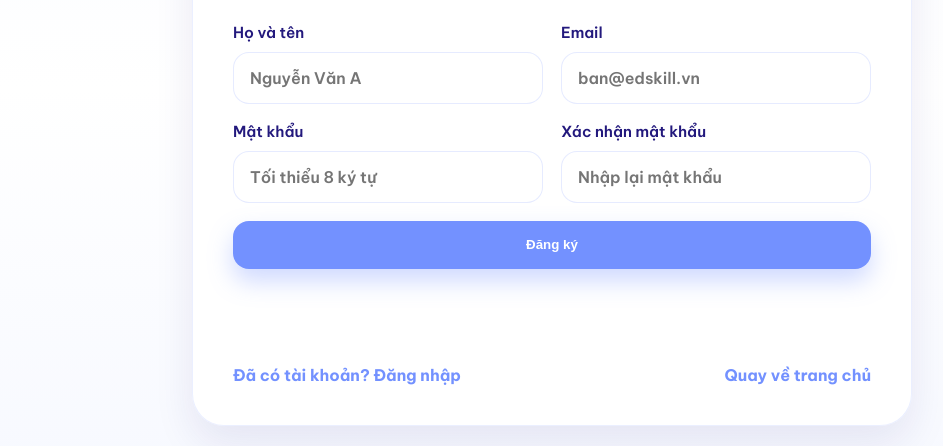
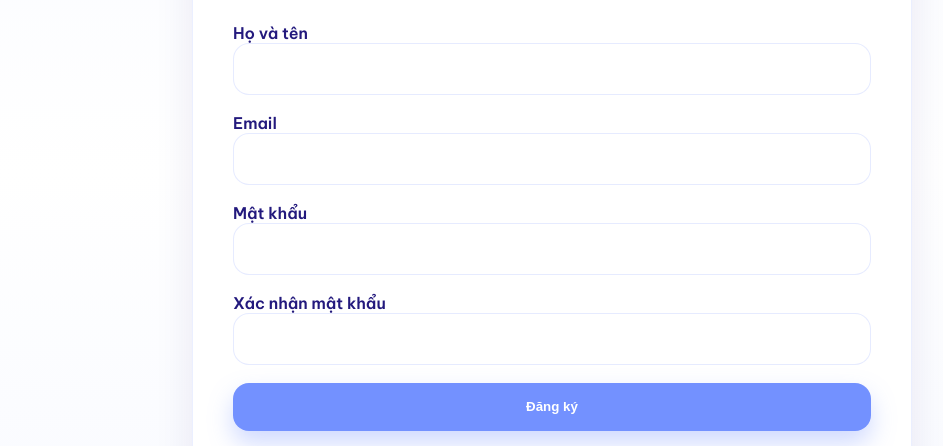
Before and after one commit to CallMeBalloon246/EdSkill, a website: page public/dang-ky/index.html in a window 1280 px wide. Shown: the part 329-775 px from the top of the page, without its empty margins (88-1031 px from the left). Drawn offline with Linux system fonts and the light colour scheme.

Commit message:
Add files via upload

```diff
--- a/public/dang-ky/index.html
+++ b/public/dang-ky/index.html
@@ -22,25 +22,29 @@
           <h1>Tạo tài khoản mới</h1>
           <p>Tài khoản mới sẽ được lưu trực tiếp vào Render Postgres thông qua API backend. Mỗi người dùng có một mã định danh riêng.</p>
 
-          <form class="auth-form auth-form-grid" id="registerForm">
-            <label>
-              <span>Họ và tên</span>
-              <input type="text" name="fullName" placeholder="Nguyễn Văn A" required />
-            </label>
-            <label>
-              <span>Email</span>
-              <input type="email" name="email" placeholder="ban@edskill.vn" required />
-            </label>
-            <label>
-              <span>Mật khẩu</span>
-              <input type="password" name="password" placeholder="Tối thiểu 8 ký tự" minlength="8" required />
-            </label>
-            <label>
-              <span>Xác nhận mật khẩu</span>
-              <input type="password" name="confirmPassword" placeholder="Nhập lại mật khẩu" minlength="8" required />
-            </label>
-            <button type="submit" class="btn btn-primary btn-block">Đăng ký</button>
-            <p class="form-message" id="registerMessage"></p>
+          <form id="registerForm" class="auth-form" method="post" action="/api/register">
+            <div class="form-group">
+              <label for="fullName">Họ và tên</label>
+              <input type="text" id="fullName" name="fullName" required />
+            </div>
+
+            <div class="form-group">
+              <label for="email">Email</label>
+              <input type="email" id="email" name="email" required />
+            </div>
+
+            <div class="form-group">
+              <label for="password">Mật khẩu</label>
+              <input type="password" id="password" name="password" required />
+            </div>
+
+            <div class="form-group">
+             <label for="confirmPassword">Xác nhận mật khẩu</label>
+              <input type="password" id="confirmPassword" name="confirmPassword" required />
+            </div>
+
+            <button type="submit" class="btn btn-primary auth-submit">Đăng ký</button>
+            <p id="formMessage" class="form-message"></p>
           </form>
 
           <div class="auth-links">
@@ -50,6 +54,6 @@
         </section>
       </div>
     </main>
-      <script src="/script.js" defer></script>
+      <script src="/script.js"></script>
   </body>
 </html>
```
